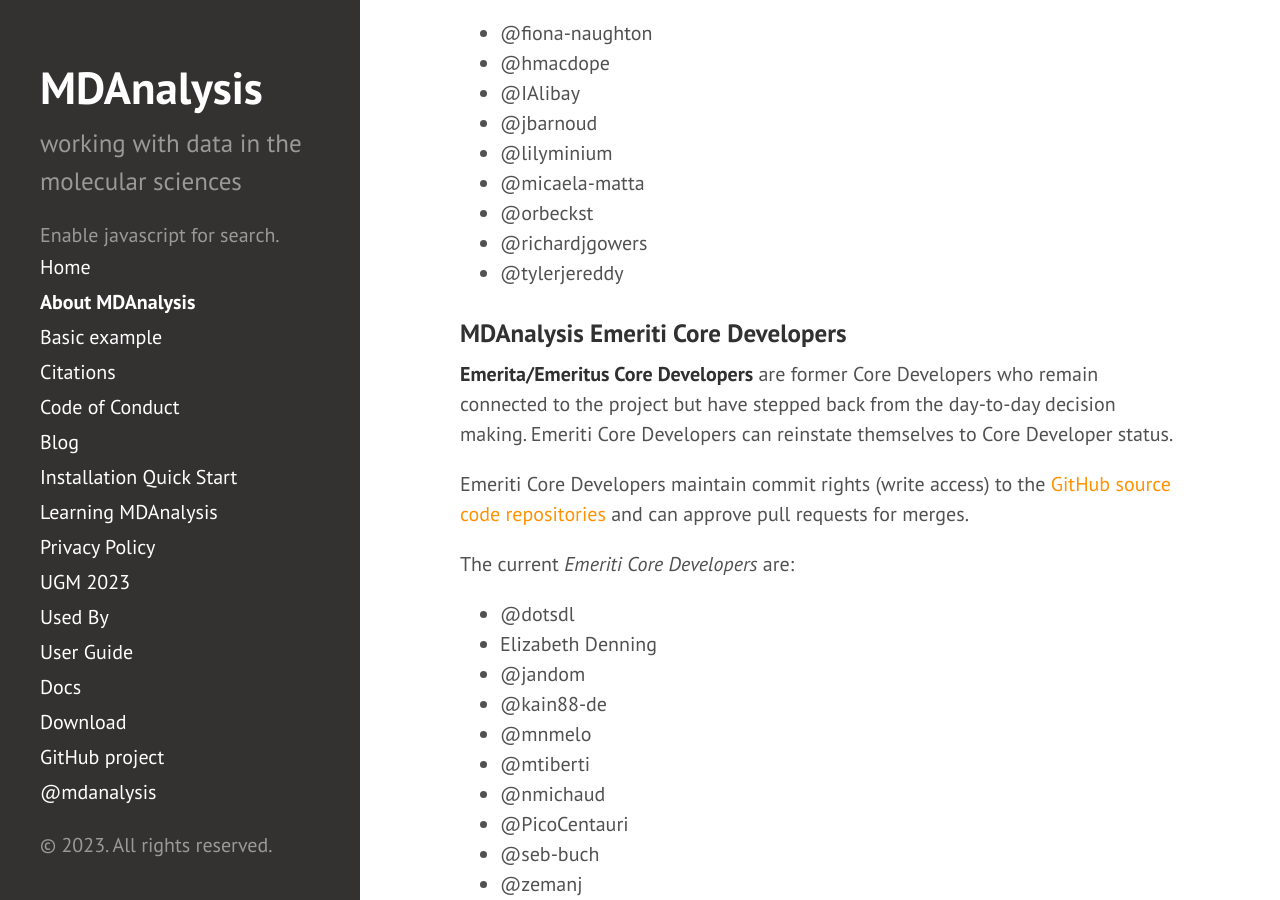
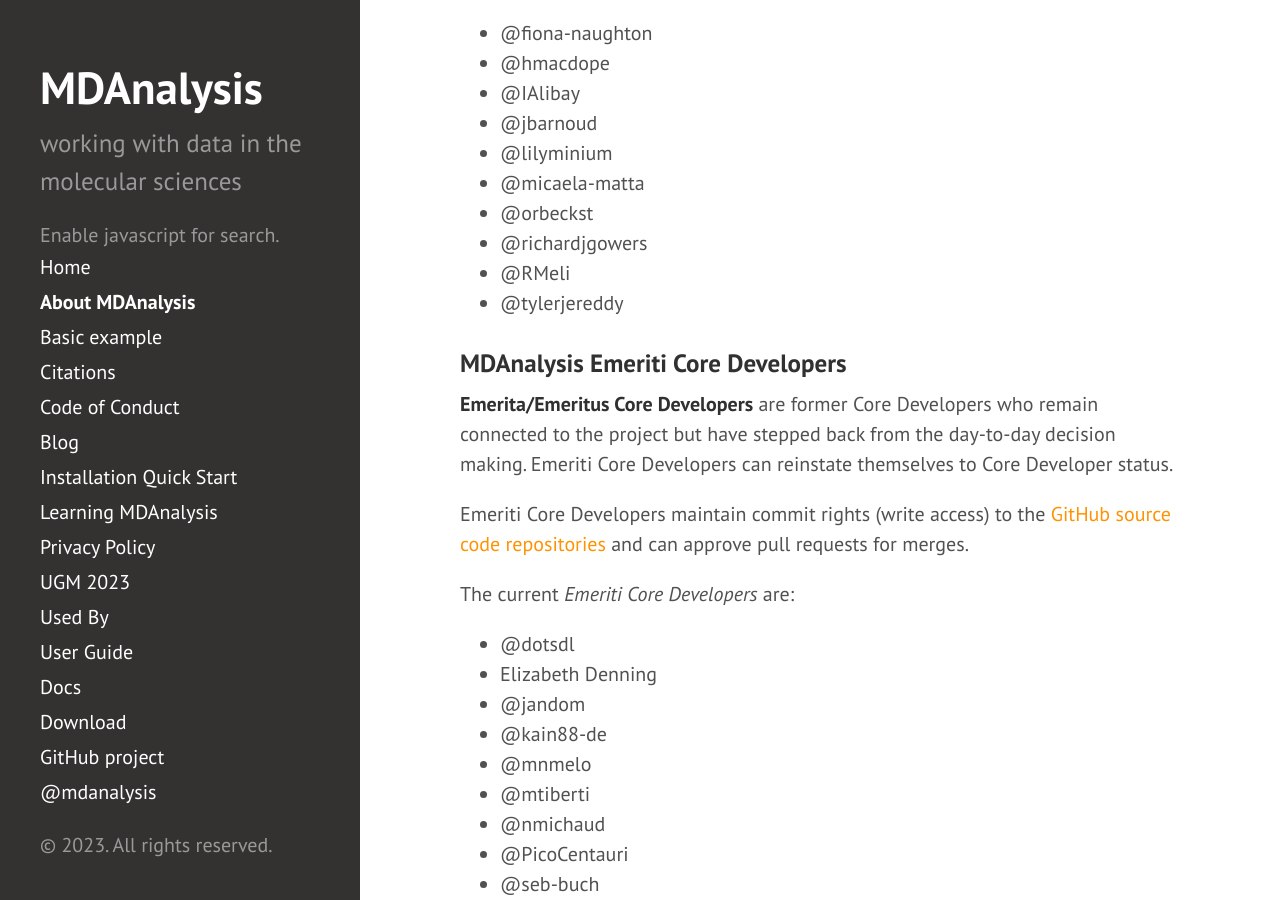
Before and after one commit to MDAnalysis/MDAnalysis.github.io, a Jekyll site: the page built from about.md, in a window 1280 px wide and 900 px high, scrolled down 1426 px. Built offline with Jekyll 4.4.1, drawn with Linux system fonts in a browser that asks for light colours; comment, search, counter and statistics services are not loaded.

Commit message:
add new coredev
@RMeli was elected as a new coredev

```diff
--- a/about.md
+++ b/about.md
@@ -75,6 +75,7 @@ team ("MDAnalysis Core Developers") consists of:
 - @micaela-matta
 - @orbeckst
 - @richardjgowers
+- @RMeli
 - @tylerjereddy
 
 ### MDAnalysis Emeriti Core Developers
```
